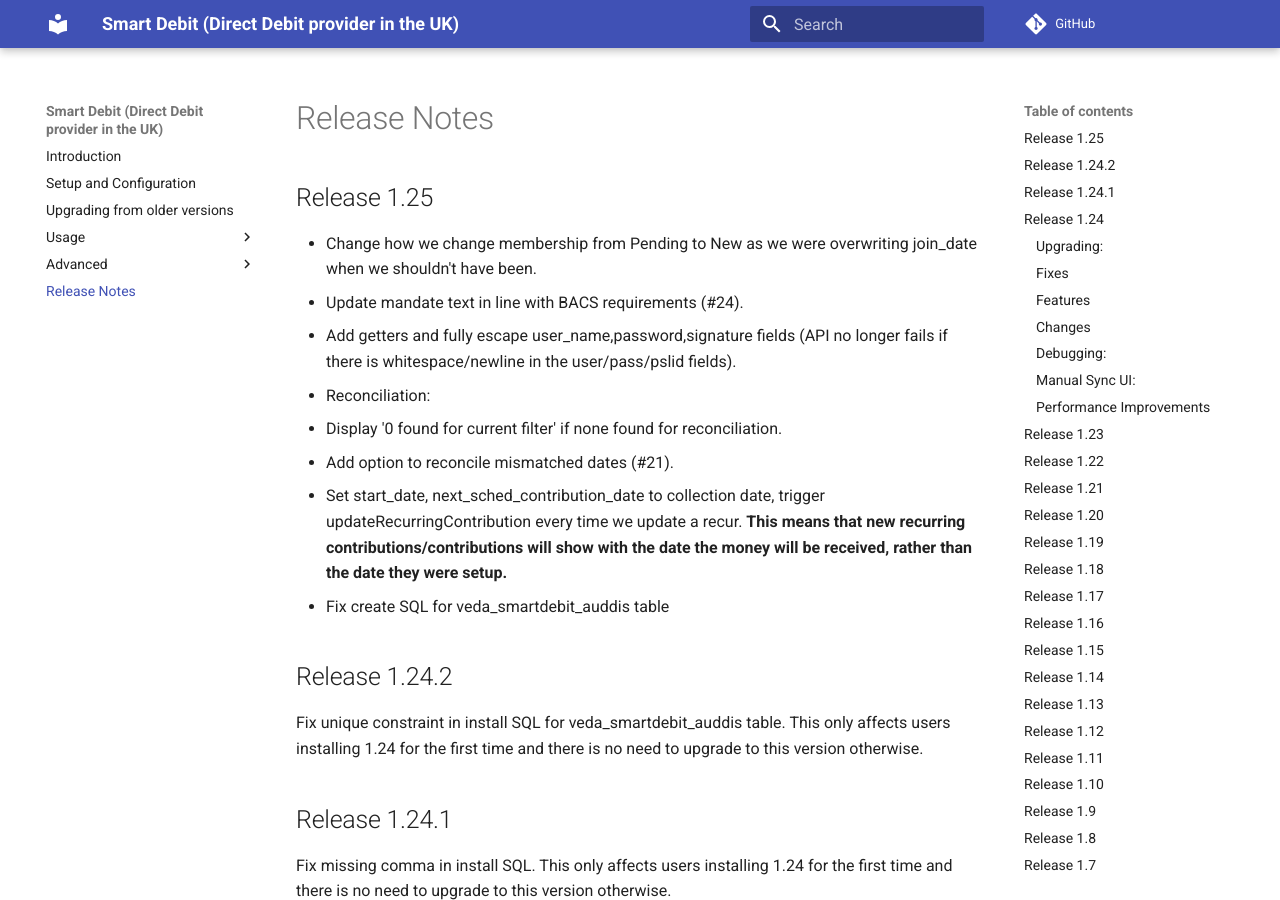
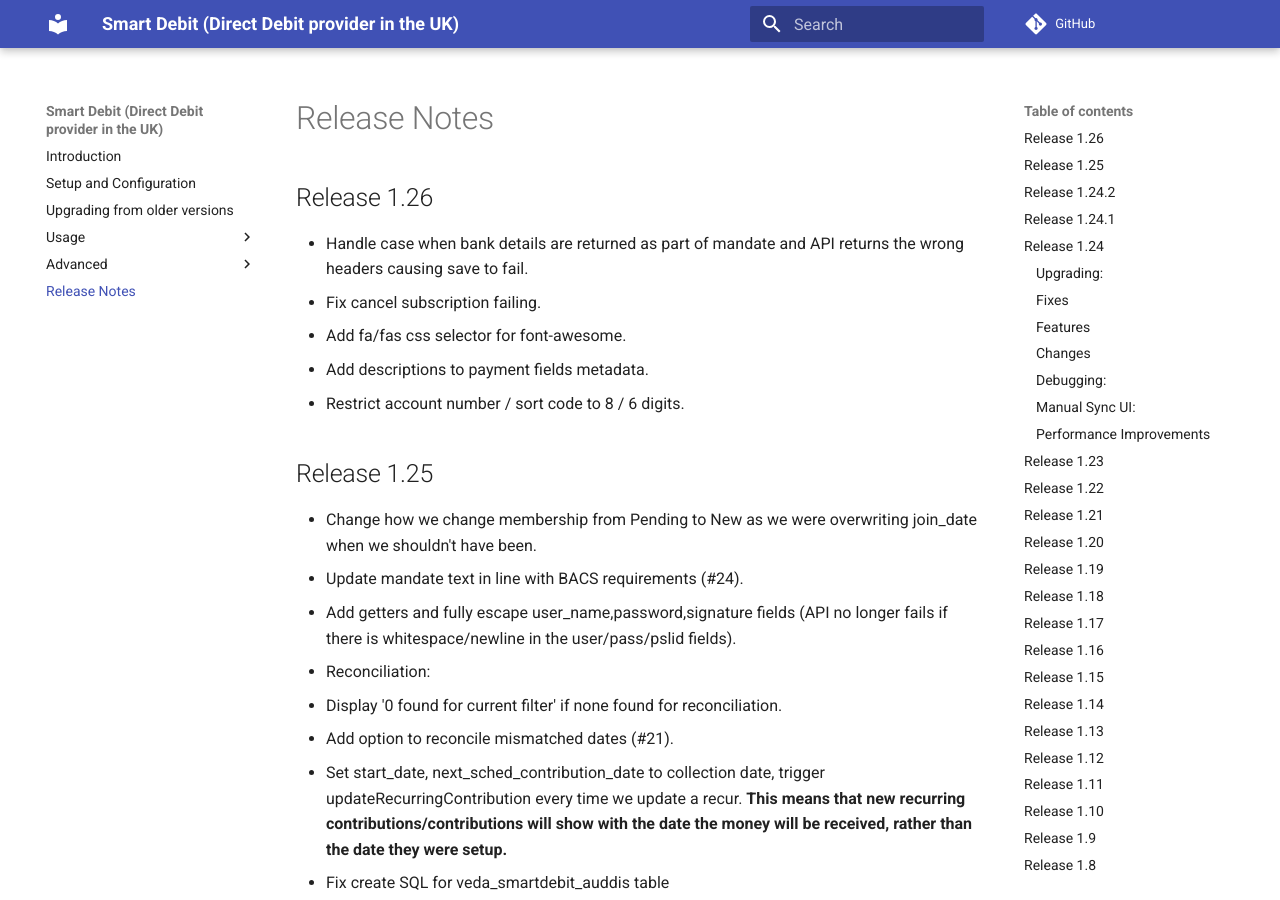
Before and after one commit to mattwire/org.civicrm.smartdebit, an MkDocs documentation site: the page built from docs/release/release_notes.md, in a window 1280 px wide and 900 px high. Built offline with MkDocs 1.6.1 and Material for MkDocs 9.7.7, drawn with Linux system fonts in a browser that asks for light colours; comment, search, counter and statistics services are not loaded; old or Windows-style settings are respelled for this version of MkDocs.

Commit message:
Release 1.26

```diff
--- a/docs/release/release_notes.md
+++ b/docs/release/release_notes.md
@@ -1,3 +1,10 @@
+## Release 1.26
+* Handle case when bank details are returned as part of mandate and API returns the wrong headers causing save to fail.
+* Fix cancel subscription failing.
+* Add fa/fas css selector for font-awesome.
+* Add descriptions to payment fields metadata.
+* Restrict account number / sort code to 8 / 6 digits.
+
 ## Release 1.25
 * Change how we change membership from Pending to New as we were overwriting join_date when we shouldn't have been.
 * Update mandate text in line with BACS requirements (#24).
--- a/info.xml
+++ b/info.xml
@@ -15,8 +15,8 @@
     <url desc="Author">https://www.mjwconsult.co.uk</url>
     <url desc="Licensing">http://www.gnu.org/licenses/agpl-3.0.html</url>
   </urls>
-  <releaseDate>2018-08-15</releaseDate>
-  <version>1.25</version>
+  <releaseDate>2018-09-03</releaseDate>
+  <version>1.26</version>
   <develStage>stable</develStage>
   <compatibility>
     <ver>5.0</ver>
```
